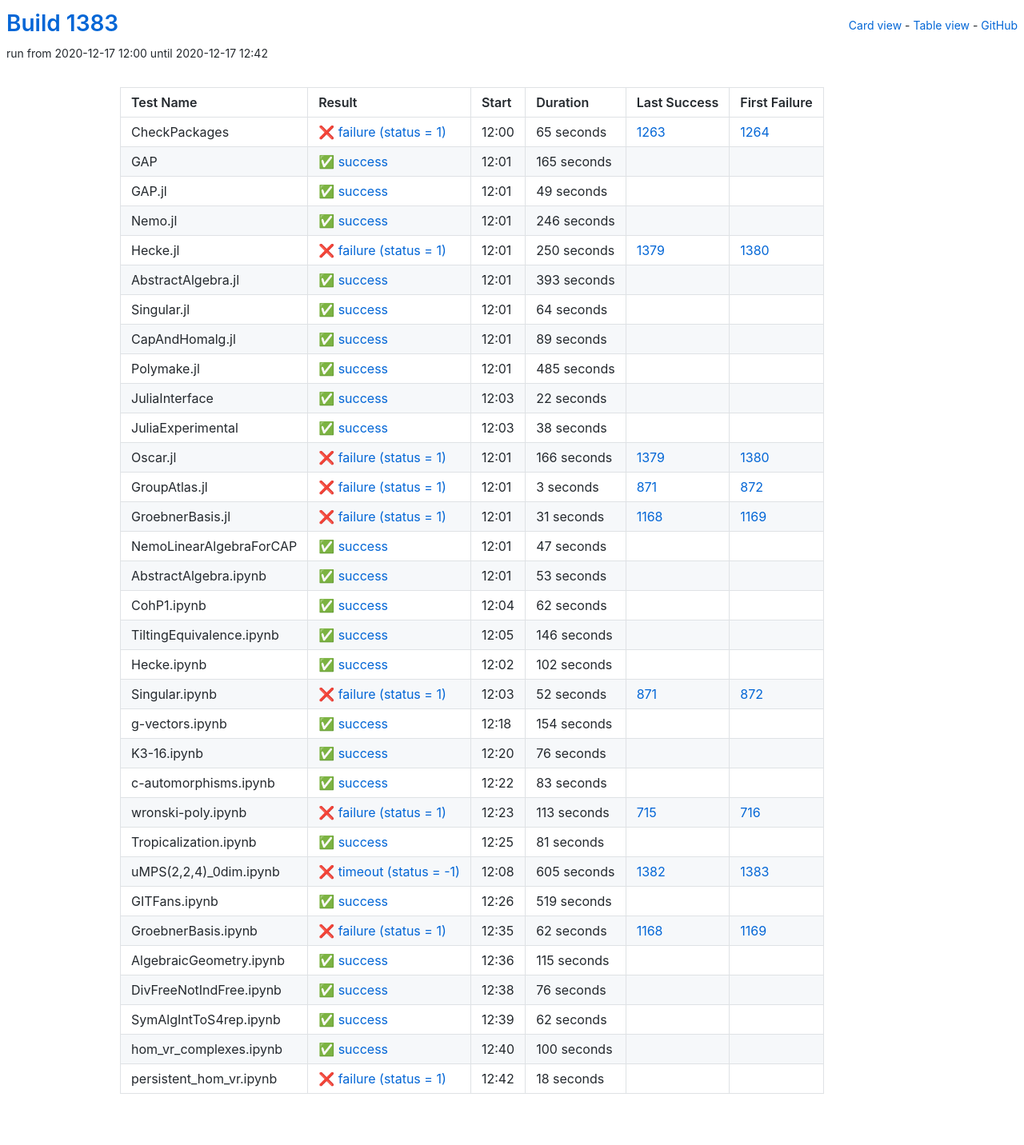
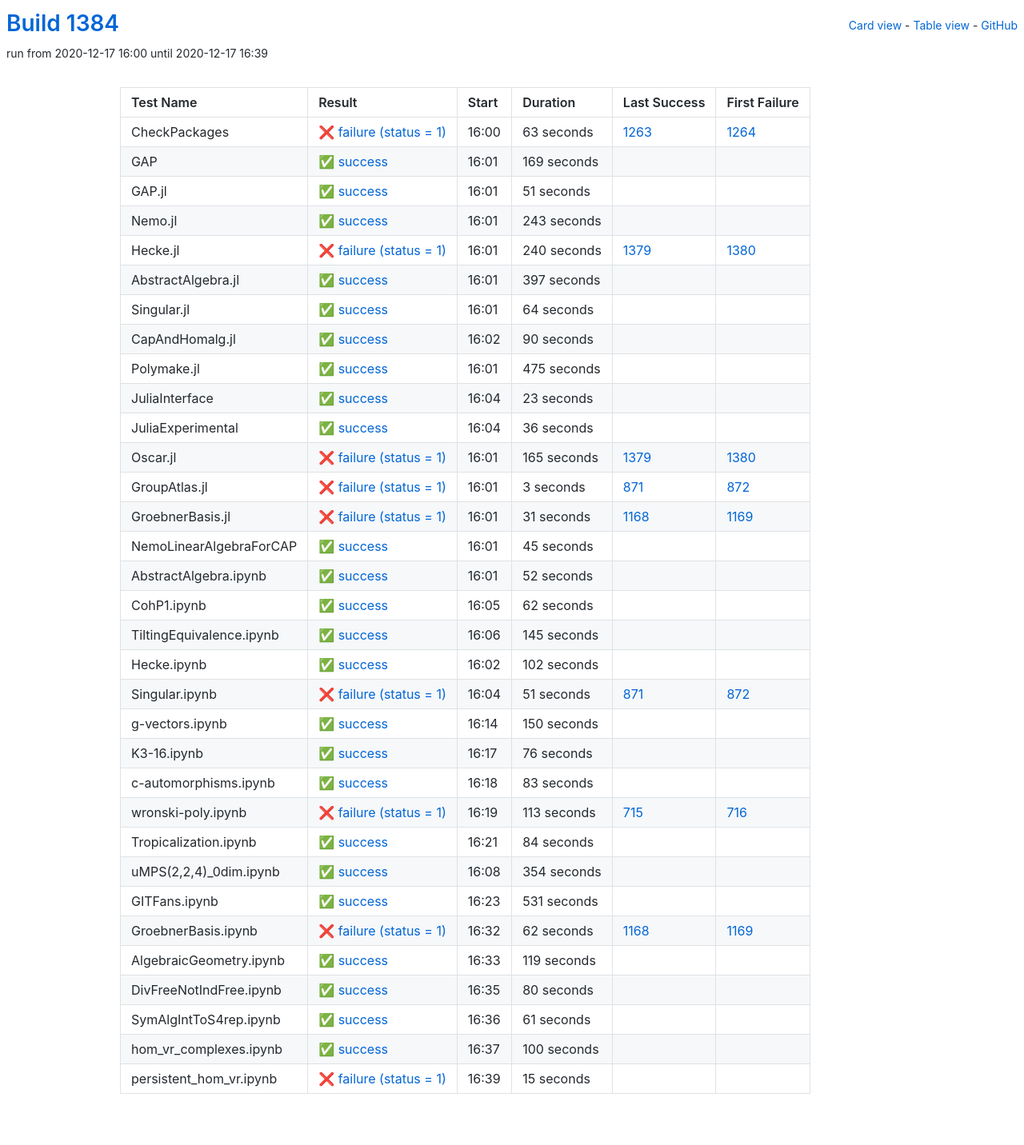
Before and after one commit to oscar-system/oscar-ci-status-stable, a Jekyll site: the page built from table.html, in a window 1280 px wide. Shown: the whole page at 80% size. Built offline with Jekyll 4.4.1, drawn with Linux system fonts in a browser that asks for light colours.

Commit message:
Build #1384

```diff
--- a/_data/ci.yml
+++ b/_data/ci.yml
@@ -1,6 +1,6 @@
 ---
-build: 1383
-build_url: https://oscarci.mathematik.uni-kl.de/job/oscar-stable/1383/
+build: 1384
+build_url: https://oscarci.mathematik.uni-kl.de/job/oscar-stable/1384/
 job: oscar-stable
 organization: oscar-system
 repo: oscar-ci-status-stable
@@ -8,80 +8,80 @@ repourl: https://github.com/oscar-system/oscar-ci-status-stable
 tests:
 - name: CheckPackages
   id: checkpackages
-  log: https://oscarci.mathematik.uni-kl.de/job/oscar-stable/1383/artifact/logs/build-1383/CheckPackages.log
-  start: 2020-12-17 12:00
+  log: https://oscarci.mathematik.uni-kl.de/job/oscar-stable/1384/artifact/logs/build-1384/CheckPackages.log
+  start: 2020-12-17 16:00
   success: false
   exitcode: 1
   status: failure
-  duration: 65
+  duration: 63
   last_success: 1263
   last_success_url: https://oscarci.mathematik.uni-kl.de/job/oscar-stable/1263/
   first_failure: 1264
   first_failure_url: https://oscarci.mathematik.uni-kl.de/job/oscar-stable/1264/
 - name: GAP
   id: gap
-  log: https://oscarci.mathematik.uni-kl.de/job/oscar-stable/1383/artifact/logs/build-1383/GAP.log
-  start: 2020-12-17 12:01
+  log: https://oscarci.mathematik.uni-kl.de/job/oscar-stable/1384/artifact/logs/build-1384/GAP.log
+  start: 2020-12-17 16:01
   success: true
   exitcode: 0
   status: success
-  duration: 165
+  duration: 169
   last_success: false
   last_success_url:
   first_failure: false
   first_failure_url:
 - name: GAP.jl
   id: gap-jl
-  log: https://oscarci.mathematik.uni-kl.de/job/oscar-stable/1383/artifact/logs/build-1383/GAP.jl.log
-  start: 2020-12-17 12:01
+  log: https://oscarci.mathematik.uni-kl.de/job/oscar-stable/1384/artifact/logs/build-1384/GAP.jl.log
+  start: 2020-12-17 16:01
   success: true
   exitcode: 0
   status: success
-  duration: 49
+  duration: 51
   last_success: false
   last_success_url:
   first_failure: false
   first_failure_url:
 - name: Nemo.jl
   id: nemo-jl
-  log: https://oscarci.mathematik.uni-kl.de/job/oscar-stable/1383/artifact/logs/build-1383/Nemo.jl.log
-  start: 2020-12-17 12:01
+  log: https://oscarci.mathematik.uni-kl.de/job/oscar-stable/1384/artifact/logs/build-1384/Nemo.jl.log
+  start: 2020-12-17 16:01
   success: true
   exitcode: 0
   status: success
-  duration: 246
+  duration: 243
   last_success: false
   last_success_url:
   first_failure: false
   first_failure_url:
 - name: Hecke.jl
   id: hecke-jl
-  log: https://oscarci.mathematik.uni-kl.de/job/oscar-stable/1383/artifact/logs/build-1383/Hecke.jl.log
-  start: 2020-12-17 12:01
+  log: https://oscarci.mathematik.uni-kl.de/job/oscar-stable/1384/artifact/logs/build-1384/Hecke.jl.log
+  start: 2020-12-17 16:01
   success: false
   exitcode: 1
   status: failure
-  duration: 250
+  duration: 240
   last_success: 1379
   last_success_url: https://oscarci.mathematik.uni-kl.de/job/oscar-stable/1379/
   first_failure: 1380
   first_failure_url: https://oscarci.mathematik.uni-kl.de/job/oscar-stable/1380/
 - name: AbstractAlgebra.jl
   id: abstractalgebra-jl
-  log: https://oscarci.mathematik.uni-kl.de/job/oscar-stable/1383/artifact/logs/build-1383/AbstractAlgebra.jl.log
-  start: 2020-12-17 12:01
+  log: https://oscarci.mathematik.uni-kl.de/job/oscar-stable/1384/artifact/logs/build-1384/AbstractAlgebra.jl.log
+  start: 2020-12-17 16:01
   success: true
   exitcode: 0
   status: success
-  duration: 393
+  duration: 397
   last_success: false
   last_success_url:
   first_failure: false
   first_failure_url:
 - name: Singular.jl
   id: singular-jl
-  log: https://oscarci.mathematik.uni-kl.de/job/oscar-stable/1383/artifact/logs/build-1383/Singular.jl.log
-  start: 2020-12-17 12:01
+  log: https://oscarci.mathematik.uni-kl.de/job/oscar-stable/1384/artifact/logs/build-1384/Singular.jl.log
+  start: 2020-12-17 16:01
   success: true
   exitcode: 0
   status: success
@@ -92,68 +92,68 @@ tests:
   first_failure_url:
 - name: CapAndHomalg.jl
   id: capandhomalg-jl
-  log: https://oscarci.mathematik.uni-kl.de/job/oscar-stable/1383/artifact/logs/build-1383/CapAndHomalg.jl.log
-  start: 2020-12-17 12:01
+  log: https://oscarci.mathematik.uni-kl.de/job/oscar-stable/1384/artifact/logs/build-1384/CapAndHomalg.jl.log
+  start: 2020-12-17 16:02
   success: true
   exitcode: 0
   status: success
-  duration: 89
+  duration: 90
   last_success: false
   last_success_url:
   first_failure: false
   first_failure_url:
 - name: Polymake.jl
   id: polymake-jl
-  log: https://oscarci.mathematik.uni-kl.de/job/oscar-stable/1383/artifact/logs/build-1383/Polymake.jl.log
-  start: 2020-12-17 12:01
+  log: https://oscarci.mathematik.uni-kl.de/job/oscar-stable/1384/artifact/logs/build-1384/Polymake.jl.log
+  start: 2020-12-17 16:01
   success: true
   exitcode: 0
   status: success
-  duration: 485
+  duration: 475
   last_success: false
   last_success_url:
   first_failure: false
   first_failure_url:
 - name: JuliaInterface
   id: juliainterface
-  log: https://oscarci.mathematik.uni-kl.de/job/oscar-stable/1383/artifact/logs/build-1383/JuliaInterface.log
-  start: 2020-12-17 12:03
+  log: https://oscarci.mathematik.uni-kl.de/job/oscar-stable/1384/artifact/logs/build-1384/JuliaInterface.log
+  start: 2020-12-17 16:04
   success: true
   exitcode: 0
   status: success
-  duration: 22
+  duration: 23
   last_success: false
   last_success_url:
   first_failure: false
   first_failure_url:
 - name: JuliaExperimental
   id: juliaexperimental
-  log: https://oscarci.mathematik.uni-kl.de/job/oscar-stable/1383/artifact/logs/build-1383/JuliaExperimental.log
-  start: 2020-12-17 12:03
+  log: https://oscarci.mathematik.uni-kl.de/job/oscar-stable/1384/artifact/logs/build-1384/JuliaExperimental.log
+  start: 2020-12-17 16:04
   success: true
   exitcode: 0
   status: success
-  duration: 38
+  duration: 36
   last_success: false
   last_success_url:
   first_failure: false
   first_failure_url:
 - name: Oscar.jl
   id: oscar-jl
-  log: https://oscarci.mathematik.uni-kl.de/job/oscar-stable/1383/artifact/logs/build-1383/Oscar.jl.log
-  start: 2020-12-17 12:01
+  log: https://oscarci.mathematik.uni-kl.de/job/oscar-stable/1384/artifact/logs/build-1384/Oscar.jl.log
+  start: 2020-12-17 16:01
   success: false
   exitcode: 1
   status: failure
-  duration: 166
+  duration: 165
   last_success: 1379
   last_success_url: https://oscarci.mathematik.uni-kl.de/job/oscar-stable/1379/
   first_failure: 1380
   first_failure_url: https://oscarci.mathematik.uni-kl.de/job/oscar-stable/1380/
 - name: GroupAtlas.jl
   id: groupatlas-jl
-  log: https://oscarci.mathematik.uni-kl.de/job/oscar-stable/1383/artifact/logs/build-1383/GroupAtlas.jl.log
-  start: 2020-12-17 12:01
+  log: https://oscarci.mathematik.uni-kl.de/job/oscar-stable/1384/artifact/logs/build-1384/GroupAtlas.jl.log
+  start: 2020-12-17 16:01
   success: false
   exitcode: 1
   status: failure
@@ -164,8 +164,8 @@ tests:
   first_failure_url: https://oscarci.mathematik.uni-kl.de/job/oscar-stable/872/
 - name: GroebnerBasis.jl
   id: groebnerbasis-jl
-  log: https://oscarci.mathematik.uni-kl.de/job/oscar-stable/1383/artifact/logs/build-1383/GroebnerBasis.jl.log
-  start: 2020-12-17 12:01
+  log: https://oscarci.mathematik.uni-kl.de/job/oscar-stable/1384/artifact/logs/build-1384/GroebnerBasis.jl.log
+  start: 2020-12-17 16:01
   success: false
   exitcode: 1
   status: failure
@@ -176,32 +176,32 @@ tests:
   first_failure_url: https://oscarci.mathematik.uni-kl.de/job/oscar-stable/1169/
 - name: NemoLinearAlgebraForCAP
   id: nemolinearalgebraforcap
-  log: https://oscarci.mathematik.uni-kl.de/job/oscar-stable/1383/artifact/logs/build-1383/NemoLinearAlgebraForCAP.log
-  start: 2020-12-17 12:01
+  log: https://oscarci.mathematik.uni-kl.de/job/oscar-stable/1384/artifact/logs/build-1384/NemoLinearAlgebraForCAP.log
+  start: 2020-12-17 16:01
   success: true
   exitcode: 0
   status: success
-  duration: 47
+  duration: 45
   last_success: false
   last_success_url:
   first_failure: false
   first_failure_url:
 - name: AbstractAlgebra.ipynb
   id: abstractalgebra-ipynb
-  log: https://oscarci.mathematik.uni-kl.de/job/oscar-stable/1383/artifact/logs/build-1383/AbstractAlgebra.ipynb.log
-  start: 2020-12-17 12:01
+  log: https://oscarci.mathematik.uni-kl.de/job/oscar-stable/1384/artifact/logs/build-1384/AbstractAlgebra.ipynb.log
+  start: 2020-12-17 16:01
   success: true
   exitcode: 0
   status: success
-  duration: 53
+  duration: 52
   last_success: false
   last_success_url:
   first_failure: false
   first_failure_url:
 - name: CohP1.ipynb
   id: cohp1-ipynb
-  log: https://oscarci.mathematik.uni-kl.de/job/oscar-stable/1383/artifact/logs/build-1383/CohP1.ipynb.log
-  start: 2020-12-17 12:04
+  log: https://oscarci.mathematik.uni-kl.de/job/oscar-stable/1384/artifact/logs/build-1384/CohP1.ipynb.log
+  start: 2020-12-17 16:05
   success: true
   exitcode: 0
   status: success
@@ -212,20 +212,20 @@ tests:
   first_failure_url:
 - name: TiltingEquivalence.ipynb
   id: tiltingequivalence-ipynb
-  log: https://oscarci.mathematik.uni-kl.de/job/oscar-stable/1383/artifact/logs/build-1383/TiltingEquivalence.ipynb.log
-  start: 2020-12-17 12:05
+  log: https://oscarci.mathematik.uni-kl.de/job/oscar-stable/1384/artifact/logs/build-1384/TiltingEquivalence.ipynb.log
+  start: 2020-12-17 16:06
   success: true
   exitcode: 0
   status: success
-  duration: 146
+  duration: 145
   last_success: false
   last_success_url:
   first_failure: false
   first_failure_url:
 - name: Hecke.ipynb
   id: hecke-ipynb
-  log: https://oscarci.mathematik.uni-kl.de/job/oscar-stable/1383/artifact/logs/build-1383/Hecke.ipynb.log
-  start: 2020-12-17 12:02
+  log: https://oscarci.mathematik.uni-kl.de/job/oscar-stable/1384/artifact/logs/build-1384/Hecke.ipynb.log
+  start: 2020-12-17 16:02
   success: true
   exitcode: 0
   status: success
@@ -236,32 +236,32 @@ tests:
   first_failure_url:
 - name: Singular.ipynb
   id: singular-ipynb
-  log: https://oscarci.mathematik.uni-kl.de/job/oscar-stable/1383/artifact/logs/build-1383/Singular.ipynb.log
-  start: 2020-12-17 12:03
+  log: https://oscarci.mathematik.uni-kl.de/job/oscar-stable/1384/artifact/logs/build-1384/Singular.ipynb.log
+  start: 2020-12-17 16:04
   success: false
   exitcode: 1
   status: failure
-  duration: 52
+  duration: 51
   last_success: 871
   last_success_url: https://oscarci.mathematik.uni-kl.de/job/oscar-stable/871/
   first_failure: 872
   first_failure_url: https://oscarci.mathematik.uni-kl.de/job/oscar-stable/872/
 - name: g-vectors.ipynb
   id: g-vectors-ipynb
-  log: https://oscarci.mathematik.uni-kl.de/job/oscar-stable/1383/artifact/logs/build-1383/g-vectors.ipynb.log
-  start: 2020-12-17 12:18
+  log: https://oscarci.mathematik.uni-kl.de/job/oscar-stable/1384/artifact/logs/build-1384/g-vectors.ipynb.log
+  start: 2020-12-17 16:14
   success: true
   exitcode: 0
   status: success
-  duration: 154
+  duration: 150
   last_success: false
   last_success_url:
   first_failure: false
   first_failure_url:
 - name: K3-16.ipynb
   id: k3-16-ipynb
-  log: https://oscarci.mathematik.uni-kl.de/job/oscar-stable/1383/artifact/logs/build-1383/K3-16.ipynb.log
-  start: 2020-12-17 12:20
+  log: https://oscarci.mathematik.uni-kl.de/job/oscar-stable/1384/artifact/logs/build-1384/K3-16.ipynb.log
+  start: 2020-12-17 16:17
   success: true
   exitcode: 0
   status: success
@@ -272,8 +272,8 @@ tests:
   first_failure_url:
 - name: c-automorphisms.ipynb
   id: c-automorphisms-ipynb
-  log: https://oscarci.mathematik.uni-kl.de/job/oscar-stable/1383/artifact/logs/build-1383/c-automorphisms.ipynb.log
-  start: 2020-12-17 12:22
+  log: https://oscarci.mathematik.uni-kl.de/job/oscar-stable/1384/artifact/logs/build-1384/c-automorphisms.ipynb.log
+  start: 2020-12-17 16:18
   success: true
   exitcode: 0
   status: success
@@ -284,8 +284,8 @@ tests:
   first_failure_url:
 - name: wronski-poly.ipynb
   id: wronski-poly-ipynb
-  log: https://oscarci.mathematik.uni-kl.de/job/oscar-stable/1383/artifact/logs/build-1383/wronski-poly.ipynb.log
-  start: 2020-12-17 12:23
+  log: https://oscarci.mathematik.uni-kl.de/job/oscar-stable/1384/artifact/logs/build-1384/wronski-poly.ipynb.log
+  start: 2020-12-17 16:19
   success: false
   exitcode: 1
   status: failure
@@ -296,44 +296,44 @@ tests:
   first_failure_url: https://oscarci.mathematik.uni-kl.de/job/oscar-stable/716/
 - name: Tropicalization.ipynb
   id: tropicalization-ipynb
-  log: https://oscarci.mathematik.uni-kl.de/job/oscar-stable/1383/artifact/logs/build-1383/Tropicalization.ipynb.log
-  start: 2020-12-17 12:25
+  log: https://oscarci.mathematik.uni-kl.de/job/oscar-stable/1384/artifact/logs/build-1384/Tropicalization.ipynb.log
+  start: 2020-12-17 16:21
   success: true
   exitcode: 0
   status: success
-  duration: 81
+  duration: 84
   last_success: false
   last_success_url:
   first_failure: false
   first_failure_url:
 - name: uMPS(2,2,4)_0dim.ipynb
   id: umps-2-2-4-0dim-ipynb
-  log: https://oscarci.mathematik.uni-kl.de/job/oscar-stable/1383/artifact/logs/build-1383/uMPS-2-2-4-_0dim.ipynb.log
-  start: 2020-12-17 12:08
-  success: false
-  exitcode: -1
-  status: timeout
-  duration: 605
-  last_success: 1382
-  last_success_url: https://oscarci.mathematik.uni-kl.de/job/oscar-stable/1382/
-  first_failure: 1383
-  first_failure_url: https://oscarci.mathematik.uni-kl.de/job/oscar-stable/1383/
-- name: GITFans.ipynb
-  id: gitfans-ipynb
-  log: https://oscarci.mathematik.uni-kl.de/job/oscar-stable/1383/artifact/logs/build-1383/GITFans.ipynb.log
-  start: 2020-12-17 12:26
+  log: https://oscarci.mathematik.uni-kl.de/job/oscar-stable/1384/artifact/logs/build-1384/uMPS-2-2-4-_0dim.ipynb.log
+  start: 2020-12-17 16:08
   success: true
   exitcode: 0
   status: success
-  duration: 519
+  duration: 354
+  last_success: false
+  last_success_url:
+  first_failure: false
+  first_failure_url:
+- name: GITFans.ipynb
+  id: gitfans-ipynb
+  log: https://oscarci.mathematik.uni-kl.de/job/oscar-stable/1384/artifact/logs/build-1384/GITFans.ipynb.log
+  start: 2020-12-17 16:23
+  success: true
+  exitcode: 0
+  status: success
+  duration: 531
   last_success: false
   last_success_url:
   first_failure: false
   first_failure_url:
 - name: GroebnerBasis.ipynb
   id: groebnerbasis-ipynb
-  log: https://oscarci.mathematik.uni-kl.de/job/oscar-stable/1383/artifact/logs/build-1383/GroebnerBasis.ipynb.log
-  start: 2020-12-17 12:35
+  log: https://oscarci.mathematik.uni-kl.de/job/oscar-stable/1384/artifact/logs/build-1384/GroebnerBasis.ipynb.log
+  start: 2020-12-17 16:32
   success: false
   exitcode: 1
   status: failure
@@ -344,44 +344,44 @@ tests:
   first_failure_url: https://oscarci.mathematik.uni-kl.de/job/oscar-stable/1169/
 - name: AlgebraicGeometry.ipynb
   id: algebraicgeometry-ipynb
-  log: https://oscarci.mathematik.uni-kl.de/job/oscar-stable/1383/artifact/logs/build-1383/AlgebraicGeometry.ipynb.log
-  start: 2020-12-17 12:36
+  log: https://oscarci.mathematik.uni-kl.de/job/oscar-stable/1384/artifact/logs/build-1384/AlgebraicGeometry.ipynb.log
+  start: 2020-12-17 16:33
   success: true
   exitcode: 0
   status: success
-  duration: 115
+  duration: 119
   last_success: false
   last_success_url:
   first_failure: false
   first_failure_url:
 - name: DivFreeNotIndFree.ipynb
   id: divfreenotindfree-ipynb
-  log: https://oscarci.mathematik.uni-kl.de/job/oscar-stable/1383/artifact/logs/build-1383/DivFreeNotIndFree.ipynb.log
-  start: 2020-12-17 12:38
+  log: https://oscarci.mathematik.uni-kl.de/job/oscar-stable/1384/artifact/logs/build-1384/DivFreeNotIndFree.ipynb.log
+  start: 2020-12-17 16:35
   success: true
   exitcode: 0
   status: success
-  duration: 76
+  duration: 80
   last_success: false
   last_success_url:
   first_failure: false
   first_failure_url:
 - name: SymAlgIntToS4rep.ipynb
   id: symalginttos4rep-ipynb
-  log: https://oscarci.mathematik.uni-kl.de/job/oscar-stable/1383/artifact/logs/build-1383/SymAlgIntToS4rep.ipynb.log
-  start: 2020-12-17 12:39
+  log: https://oscarci.mathematik.uni-kl.de/job/oscar-stable/1384/artifact/logs/build-1384/SymAlgIntToS4rep.ipynb.log
+  start: 2020-12-17 16:36
   success: true
   exitcode: 0
   status: success
-  duration: 62
+  duration: 61
   last_success: false
   last_success_url:
   first_failure: false
   first_failure_url:
 - name: hom_vr_complexes.ipynb
   id: hom-vr-complexes-ipynb
-  log: https://oscarci.mathematik.uni-kl.de/job/oscar-stable/1383/artifact/logs/build-1383/hom_vr_complexes.ipynb.log
-  start: 2020-12-17 12:40
+  log: https://oscarci.mathematik.uni-kl.de/job/oscar-stable/1384/artifact/logs/build-1384/hom_vr_complexes.ipynb.log
+  start: 2020-12-17 16:37
   success: true
   exitcode: 0
   status: success
@@ -392,12 +392,12 @@ tests:
   first_failure_url:
 - name: persistent_hom_vr.ipynb
   id: persistent-hom-vr-ipynb
-  log: https://oscarci.mathematik.uni-kl.de/job/oscar-stable/1383/artifact/logs/build-1383/persistent_hom_vr.ipynb.log
-  start: 2020-12-17 12:42
+  log: https://oscarci.mathematik.uni-kl.de/job/oscar-stable/1384/artifact/logs/build-1384/persistent_hom_vr.ipynb.log
+  start: 2020-12-17 16:39
   success: false
   exitcode: 1
   status: failure
-  duration: 18
+  duration: 15
   last_success: false
   last_success_url:
   first_failure: false
```
Also changed, not shown: README.md.
